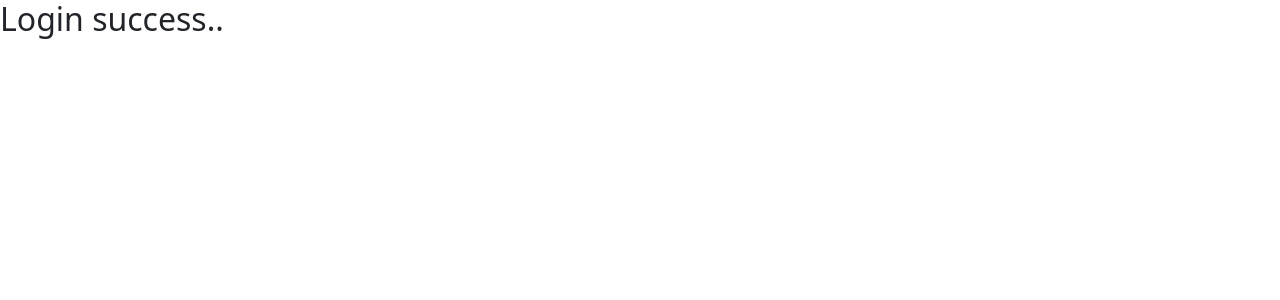
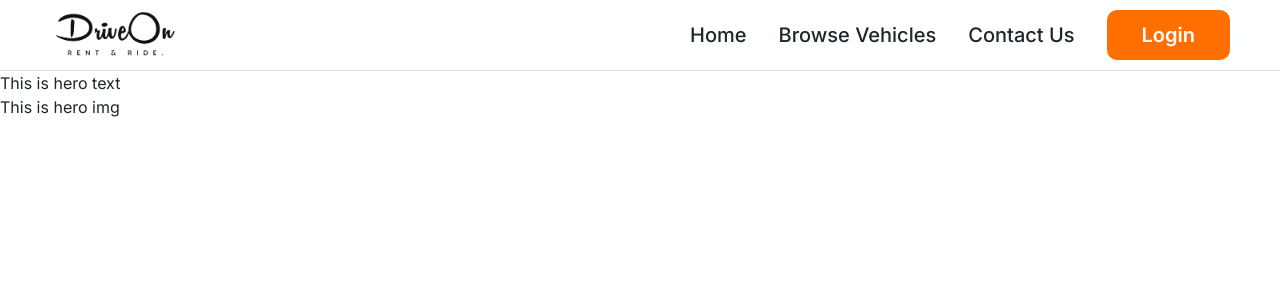
Before and after one commit to Shubham-567/Vehicle-Rental, a React (Vite) app in the folder Frontend/: page /dashboard in a window 1280 px wide. Shown: the top 300 px of the page. Built offline with nearby package versions, Linux system fonts and the light colour scheme.

Commit message:
Added Navbar component with styles for Home page

```diff
--- a/Frontend/src/App.jsx
+++ b/Frontend/src/App.jsx
@@ -2,6 +2,7 @@ import { AuthProvider } from "./context/AuthContext.jsx";
 import { BrowserRouter as Router, Routes, Route } from "react-router-dom";
 import Login from "./pages/Login.jsx";
 import Register from "./pages/Register.jsx";
+import Home from "./pages/Home.jsx";
 
 function App() {
   return (
@@ -11,7 +12,7 @@ function App() {
           <Routes>
             <Route path='/login' element={<Login />} />
             <Route path='/register' element={<Register />} />
-            <Route path='/dashboard' element={<h2>Login success..</h2>} />
+            <Route path='/dashboard' element={<Home />} />
           </Routes>
         </Router>
       </AuthProvider>
--- /dev/null
+++ b/Frontend/src/components/hero/Hero.jsx
@@ -0,0 +1,12 @@
+import "./Hero.css";
+
+const Hero = () => {
+  return (
+    <section className='hero'>
+      <div>This is hero text</div>
+      <div>This is hero img</div>
+    </section>
+  );
+};
+
+export default Hero;
--- /dev/null
+++ b/Frontend/src/components/navbar/Navbar.jsx
@@ -0,0 +1,24 @@
+import logo from "../../assets/logo.png";
+import styles from "./Navbar.module.css";
+
+const Navbar = () => {
+  return (
+    <nav className={styles.navbar}>
+      <img src={logo} className={styles.logo} alt='Company Logo' />
+
+      <div className={styles.navContainer}>
+        <ul className={styles.links}>
+          <li>Home</li>
+          <li>Browse Vehicles</li>
+          <li>Contact Us</li>
+        </ul>
+
+        <button type='button' className={styles.navbarButton}>
+          Login
+        </button>
+      </div>
+    </nav>
+  );
+};
+
+export default Navbar;
--- /dev/null
+++ b/Frontend/src/components/navbar/Navbar.module.css
@@ -0,0 +1,59 @@
+.navbar {
+  display: flex;
+  justify-content: space-between;
+  align-items: center;
+  padding: 0 50px;
+  margin: 0;
+  border-bottom: 1px solid #dcdcdc;
+}
+
+.logo {
+  width: 8rem;
+}
+
+.navContainer {
+  display: flex;
+  justify-content: center;
+  align-items: center;
+  gap: 2em;
+  padding: 10px 0;
+}
+
+.links {
+  display: flex;
+  justify-content: center;
+  align-items: center;
+  gap: 2em;
+  list-style: none;
+  margin: 0;
+  padding: 0;
+}
+
+.links li {
+  font-size: 1.25rem;
+  font-weight: 500;
+  cursor: pointer;
+  transition: color 0.3s ease;
+}
+
+.links li:hover {
+  text-decoration: underline;
+  color: #ff6f00;
+}
+
+.navbarButton {
+  padding: 0.5em 1.75em;
+  font-size: 1.25rem;
+  border: none;
+  border-radius: 10px;
+  background-color: #ff6f00;
+  color: #fff;
+  font-weight: 600;
+  cursor: pointer;
+  transition: background-color 0.3s ease, transform 0.3s ease;
+}
+
+.navbarButton:hover {
+  background-color: #cc5800;
+  transform: translateY(-3px);
+}
--- a/Frontend/src/index.css
+++ b/Frontend/src/index.css
@@ -0,0 +1,9 @@
+@import url("https://fonts.googleapis.com/css2?family=Inter:ital,opsz,wght@0,14..32,100..900;1,14..32,100..900");
+
+body {
+  margin: 0;
+  padding: 0;
+  box-sizing: border-box;
+  background-color: #feffff;
+  font-family: "Inter", serif;
+}
--- /dev/null
+++ b/Frontend/src/pages/Home.jsx
@@ -0,0 +1,13 @@
+import Navbar from "../components/navbar/Navbar";
+import Hero from "../components/hero/Hero";
+
+const Home = () => {
+  return (
+    <>
+      <Navbar />
+      <Hero />
+    </>
+  );
+};
+
+export default Home;
```
Also changed, not shown: Frontend/src/assets/logo.png (added), Frontend/src/components/hero/Hero.css (added), 1 other file (tests, documents, lock files or other folders).
